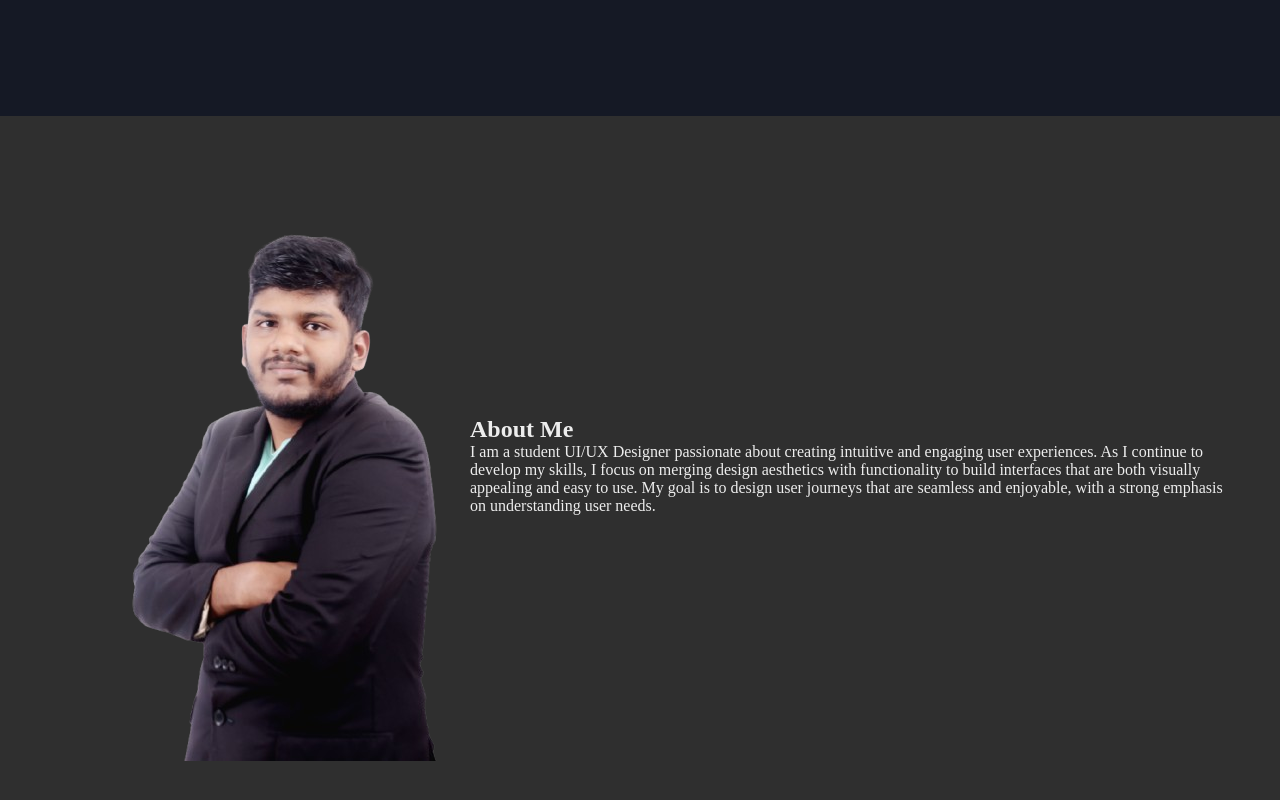
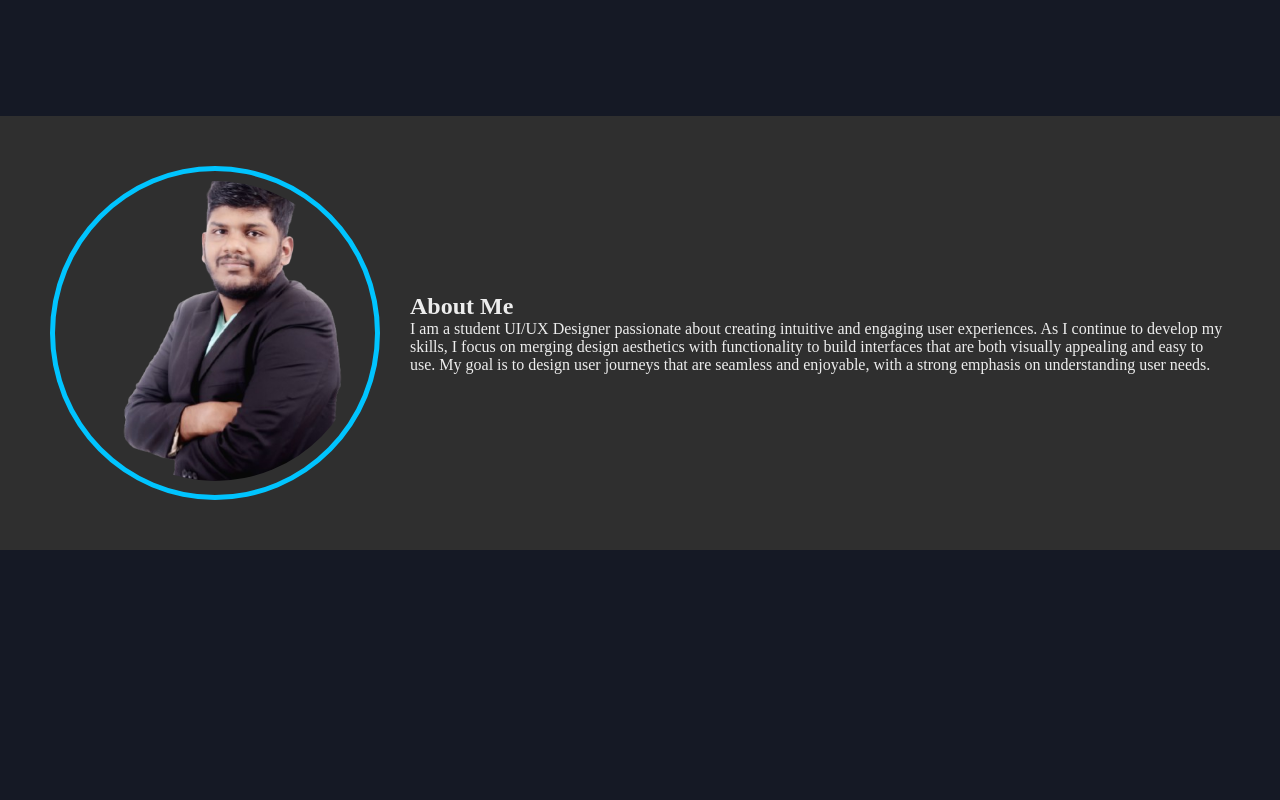
Before and after one commit to praween-imalsha/Portfolio, a plain HTML site: page index.html in a window 1280 px wide. Shown: the part 684-1484 px from the top of the page. After the commit the page ends 1234 px from the top, so only its background shows below. Drawn offline with nearby package versions, Linux system fonts and the light colour scheme.

Commit message:
About section apply image css

```diff
--- a/index.html
+++ b/index.html
@@ -184,6 +184,20 @@
       max-width: 100%;
       margin: 0 auto;
     }
+    .profile-picture {
+      border-radius: 50%;
+      border: 5px solid #00c4ff;
+      padding: 10px;
+      margin-right: 30px;
+      flex-shrink: 0;
+    }
+
+    .profile-picture img {
+      border-radius: 100%;
+      width: 300px;
+      height: 300px;
+      object-fit: cover;
+    }
 
 
   </style>
```
